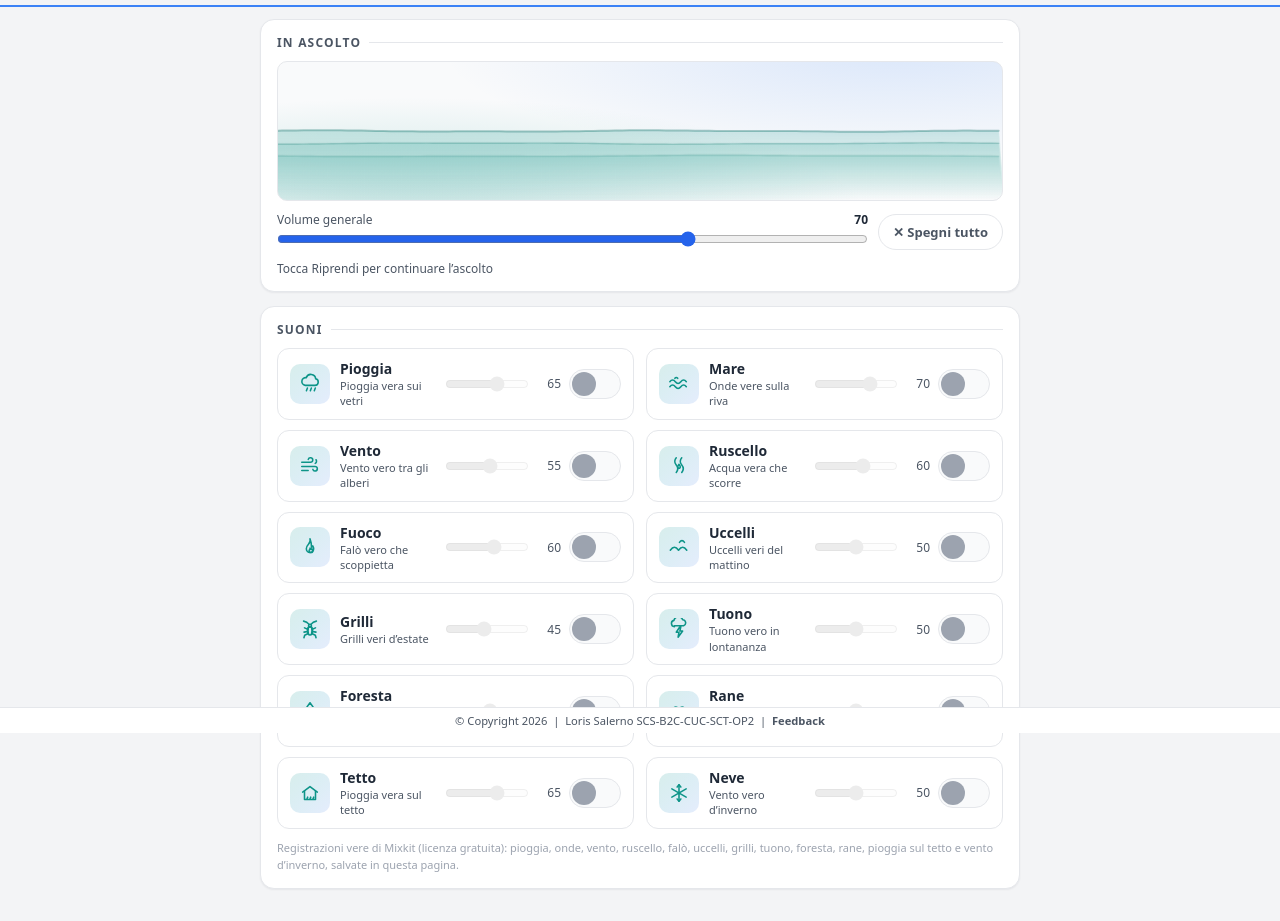
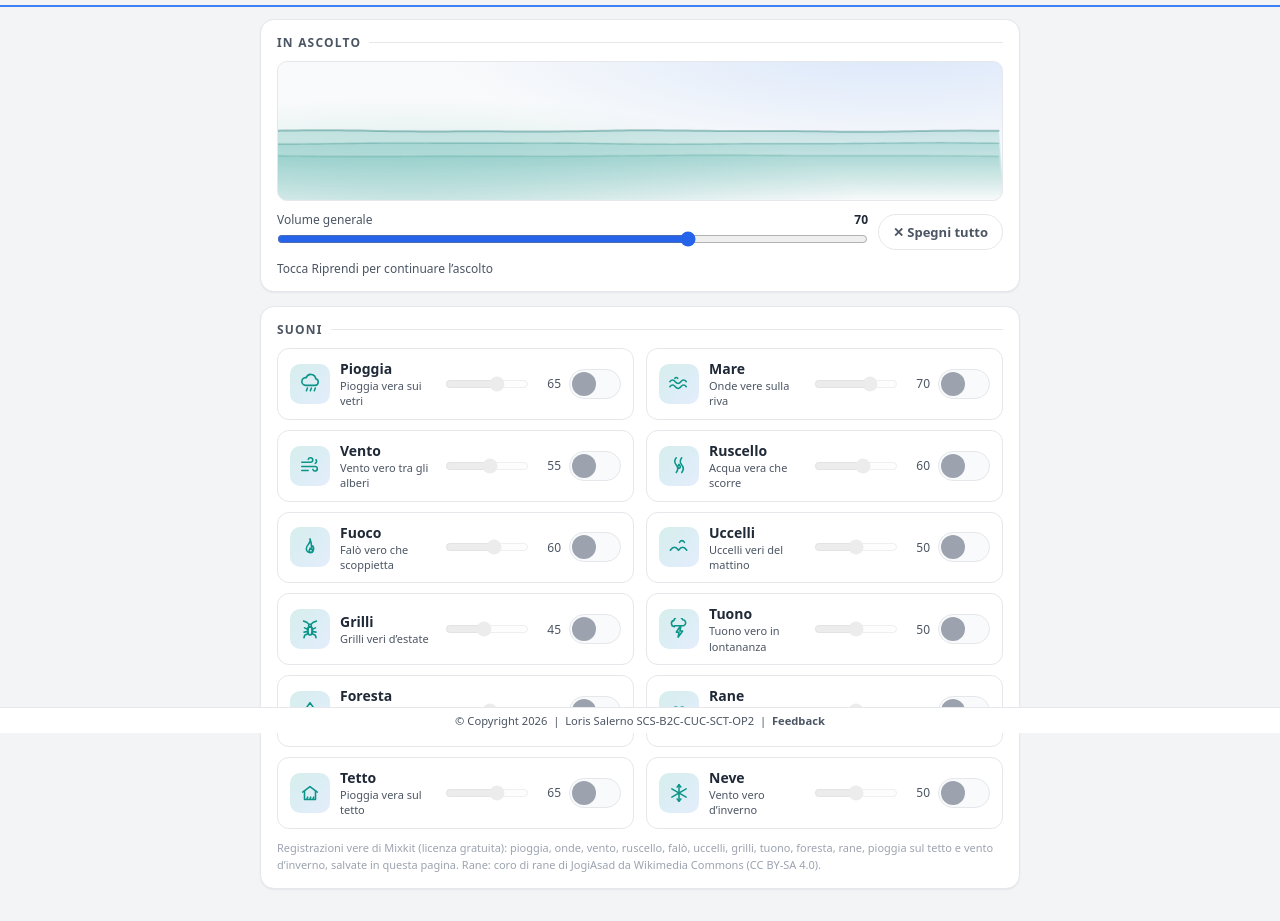
Before and after one commit to lorissalerno/MyLolloTool, a plain HTML site: page suoni_rilassanti.html in a window 1280 px wide. Shown: the part 67-988 px from the top of the page. Drawn offline with Linux system fonts and the light colour scheme.

Commit message:
Rane: sostituito file con vero coro di rane (prima si sentivano uccelli) + attribuzione CC BY-SA

```diff
--- a/suoni_rilassanti.html
+++ b/suoni_rilassanti.html
@@ -135,7 +135,8 @@
 (() => {
   'use strict';
 
-  /* Suoni veri: registrazioni Mixkit (licenza gratuita, file MP3 in audio/). */
+  /* Suoni veri: registrazioni Mixkit (licenza gratuita, file MP3 in audio/).
+     Rane: coro di rane di JogiAsad da Wikimedia Commons (CC BY-SA 4.0). */
   const SOUNDS = {
     pioggia:  { file: 'audio/pioggia.mp3',  page: 'https://mixkit.co/free-sound-effects/rain/',
                 icon: '<path d="M6.8 13.5h10.7a3.6 3.6 0 0 0 .7-7.1 5.3 5.3 0 0 0-10.3-1.3A3.7 3.7 0 0 0 6.8 13.5z"/><path d="M9.2 16.3l-1.1 3M13.5 16.3l-1.1 3M17.8 16.3l-1.1 3"/>', def: 65 },
@@ -155,7 +156,7 @@
                 icon: '<path d="M7 9.5a3.5 3.5 0 0 1-.5-6.9A5 5 0 0 1 16 1.9a3.4 3.4 0 0 1 1 6.6H7z"/><path d="M13 9.5L9 15.5h3L11 21l5-6.8h-3l1-4.7z"/>', def: 50 },
     foresta:  { file: 'audio/foresta.mp3',  page: 'https://mixkit.co/free-sound-effects/forest/',
                 icon: '<path d="M12 3l5 7h-3l4 6H6l4-6H7z"/><path d="M12 16v5"/>', def: 55 },
-    rane:     { file: 'audio/rane.mp3',     page: 'https://mixkit.co/free-sound-effects/nature/',
+    rane:     { file: 'audio/rane.mp3',     page: 'https://commons.wikimedia.org/wiki/File:Frogs_croak_calling_chorus_at_night.ogg',
                 icon: '<ellipse cx="12" cy="14.5" rx="6" ry="4"/><circle cx="8.5" cy="9.5" r="1.8"/><circle cx="15.5" cy="9.5" r="1.8"/><path d="M9.5 14.5c.8.9 1.6 1.3 2.5 1.3s1.7-.4 2.5-1.3"/>', def: 50 },
     tetto:    { file: 'audio/tetto.mp3',    page: 'https://mixkit.co/free-sound-effects/rain/',
                 icon: '<path d="M4 11l8-6 8 6"/><path d="M6 10v9h12v-9"/><path d="M9.5 16.5l-.8 2M12.8 16.5l-.8 2M16.1 16.5l-.8 2"/>', def: 65 },
@@ -185,10 +186,10 @@
     resume: { it: 'Riprendi l’ascolto', de: 'Weiterhören', fr: 'Reprendre l’écoute', en: 'Resume listening' },
     active: { it: '{n} in riproduzione', de: '{n} laufen', fr: '{n} en écoute', en: '{n} playing' },
     silent: { it: 'Tutto spento', de: 'Alles aus', fr: 'Tout éteint', en: 'All off' },
-    credit: { it: 'Registrazioni vere di Mixkit (licenza gratuita): pioggia, onde, vento, ruscello, falò, uccelli, grilli, tuono, foresta, rane, pioggia sul tetto e vento d’inverno, salvate in questa pagina.',
-             de: 'Echte Aufnahmen von Mixkit (kostenlose Lizenz): Regen, Wellen, Wind, Bach, Lagerfeuer, Vögel, Grillen, Donner, Wald, Frösche, Regen auf dem Dach und Winterwind, auf dieser Seite gespeichert.',
-             fr: 'Vrais enregistrements de Mixkit (licence gratuite) : pluie, vagues, vent, ruisseau, feu, oiseaux, grillons, tonnerre, forêt, grenouilles, pluie sur le toit et vent d’hiver, enregistrés dans cette page.',
-             en: 'Real Mixkit recordings (free license): rain, waves, wind, stream, campfire, birds, crickets, thunder, forest, frogs, rain on the roof and winter wind, stored in this page.' },
+    credit: { it: 'Registrazioni vere di Mixkit (licenza gratuita): pioggia, onde, vento, ruscello, falò, uccelli, grilli, tuono, foresta, rane, pioggia sul tetto e vento d’inverno, salvate in questa pagina. Rane: coro di rane di JogiAsad da Wikimedia Commons (CC BY-SA 4.0).',
+             de: 'Echte Aufnahmen von Mixkit (kostenlose Lizenz): Regen, Wellen, Wind, Bach, Lagerfeuer, Vögel, Grillen, Donner, Wald, Frösche, Regen auf dem Dach und Winterwind, auf dieser Seite gespeichert. Frösche: Froschchor von JogiAsad von Wikimedia Commons (CC BY-SA 4.0).',
+             fr: 'Vrais enregistrements de Mixkit (licence gratuite) : pluie, vagues, vent, ruisseau, feu, oiseaux, grillons, tonnerre, forêt, grenouilles, pluie sur le toit et vent d’hiver, enregistrés dans cette page. Grenouilles : chœur de grenouilles de JogiAsad via Wikimedia Commons (CC BY-SA 4.0).',
+             en: 'Real Mixkit recordings (free license): rain, waves, wind, stream, campfire, birds, crickets, thunder, forest, frogs, rain on the roof and winter wind, stored in this page. Frogs: frog chorus by JogiAsad from Wikimedia Commons (CC BY-SA 4.0).' },
     nPioggia: { it: 'Pioggia', de: 'Regen', fr: 'Pluie', en: 'Rain' },
     nMare: { it: 'Mare', de: 'Meer', fr: 'Mer', en: 'Sea' },
     nVento: { it: 'Vento', de: 'Wind', fr: 'Vent', en: 'Wind' },
```
Also changed, not shown: 1 other file.
